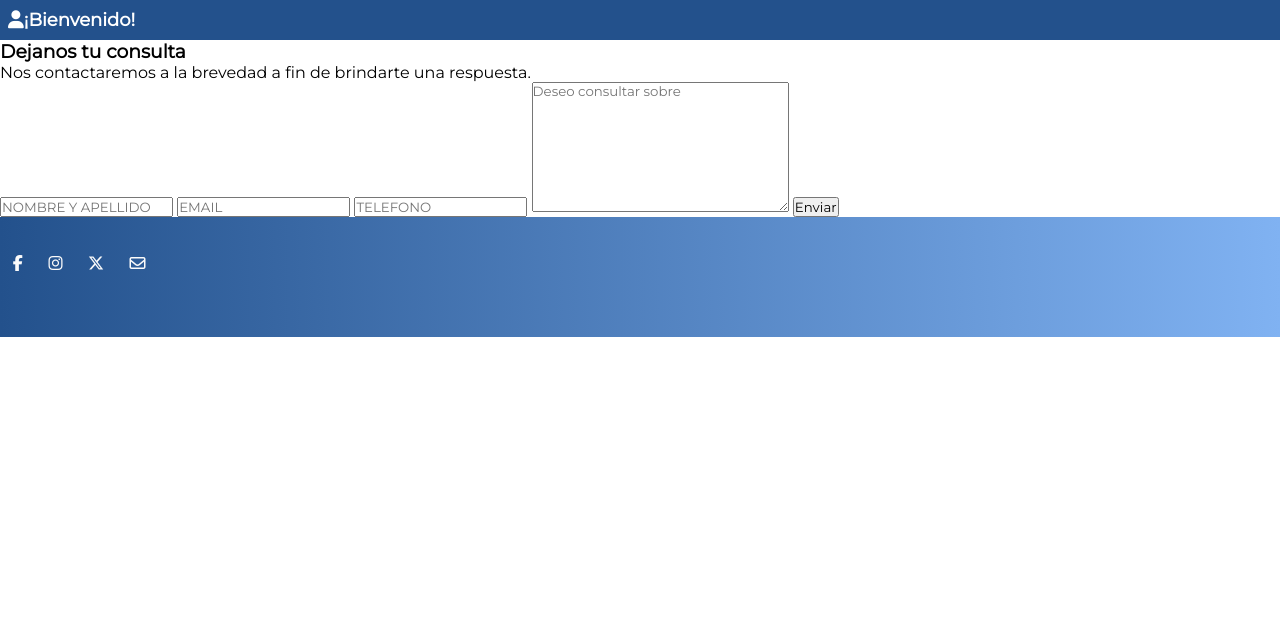
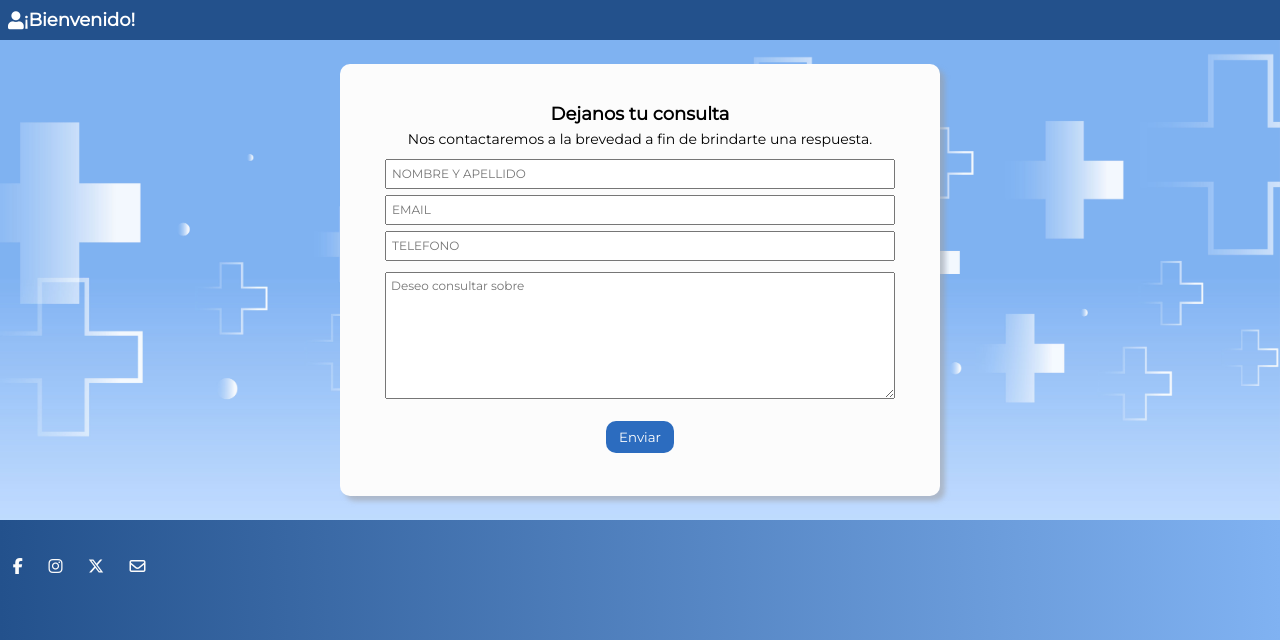
Before and after one commit to GuirinV/deploy_TP2_BACKEND, a Django app: page /contacto in a window 1280 px wide. Shown: the part 200-840 px from the top of the page. Before the commit the page ends 537 px from the top, so only its background shows below. Run offline with Django 5.2, Linux system fonts and the light colour scheme; some libraries are stand-ins or nearby versions.

Commit message:
PRUEBA 2: arreglos en "Contacto"

```diff
--- a/templates/contacto.html
+++ b/templates/contacto.html
@@ -1,6 +1,37 @@
 {% extends 'base_template.html' %}
 {% load static %}
 {% block contenido %}
+
+
+<!DOCTYPE html>
+<html lang="en">
+  <head>
+    <meta charset="UTF-8" />
+    <meta name="viewport" content="width=device-width, initial-scale=1.0" />
+    <link rel="stylesheet" href= "{% static './css/style.css'%}" />
+    <script
+      src="https://kit.fontawesome.com/yourcode.js"
+      crossorigin="anonymous"
+    ></script>
+    <link
+      rel="stylesheet"
+      href="https://use.fontawesome.com/releases/v5.8.1/css/all.css"
+      integrity="sha384-50oBUHEmvpQ+1lW4y57PTFmhCaXp0ML5d60M1M7uH2+nqUivzIebhndOJK28anvf"
+      crossorigin="anonymous"
+    />
+    <link rel="stylesheet" href= "{% static './css/maincontacto.css'%}" />
+    <link rel="stylesheet" href= "{% static './css/header.css'%}" />
+    <link rel="stylesheet" href= "{% static './css/footer.css'%}" />
+
+    <!-- Iconos de redes -->
+    <script src="https://kit.fontawesome.com/e30e97780d.js" crossorigin="anonymous"></script>
+
+    <!-- FAVICON -->
+    <link rel="icon" href="../assets/media/iconos/faviconfondo.ico">
+
+    <title>El consultorio de Victor | Contacto</title>
+  </head>
+  <body>
 
     <h1><i class="fa fa-user"></i>¡Bienvenido!</h1>
 
```
